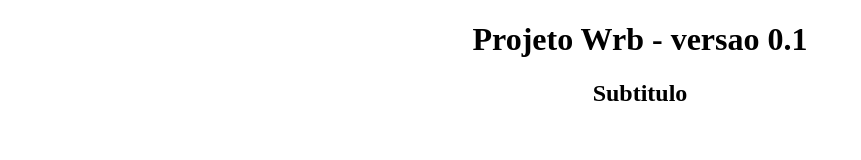
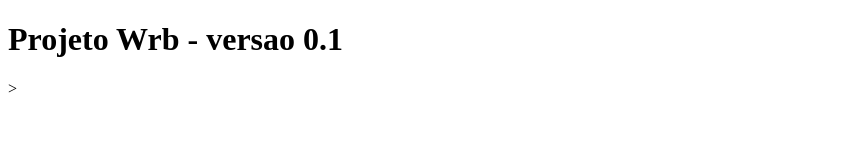
Before and after one commit to alvaro-star/Exemplo, a plain HTML site: page index.html in a window 1280 px wide. Shown: the whole page, without its empty margins (0-861 px from the left). Drawn offline with Linux system fonts and the light colour scheme.

Commit message:
Revert "estilizacao adicionada"
This reverts commit 2d225b951cf68c2a8acda191fd4e57a69112ee30.

```diff
--- a/estilo.CSS
+++ /dev/null
@@ -1,3 +0,0 @@
-h1, h2{
-    text-align:center;
-}
--- a/index.html
+++ b/index.html
@@ -5,10 +5,8 @@
     <meta http-equiv="X-UA-Compatible" content="IE=edge">
     <meta name="viewport" content="width=device-width, initial-scale=1.0">
     <title>Document</title>
-    <link rel="stylesheet" href="estilo.CSS">
 </head>
 <body>
-    <h1>Projeto Wrb - versao 0.1</h1>
-    <h2>Subtitulo</h2>
+    <h1>Projeto Wrb - versao 0.1</h1>>
 </body>
 </html>
```
